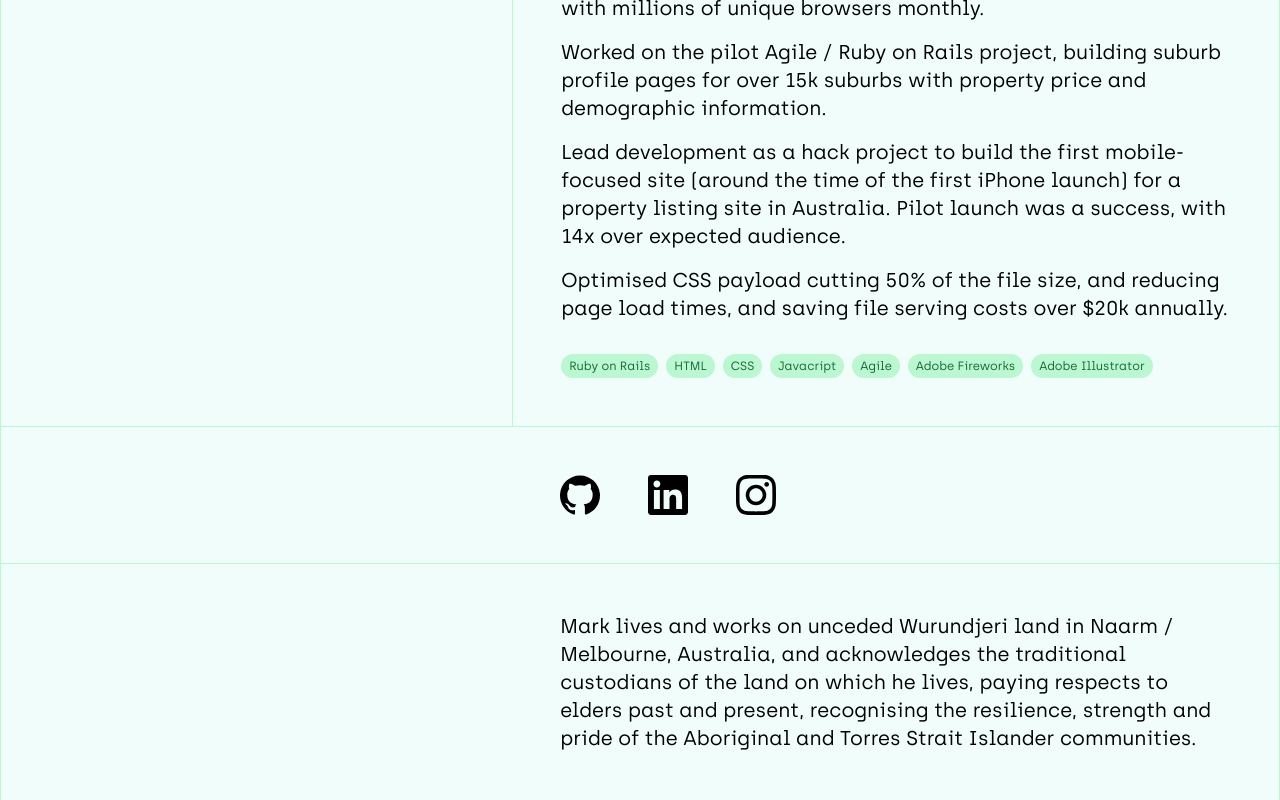
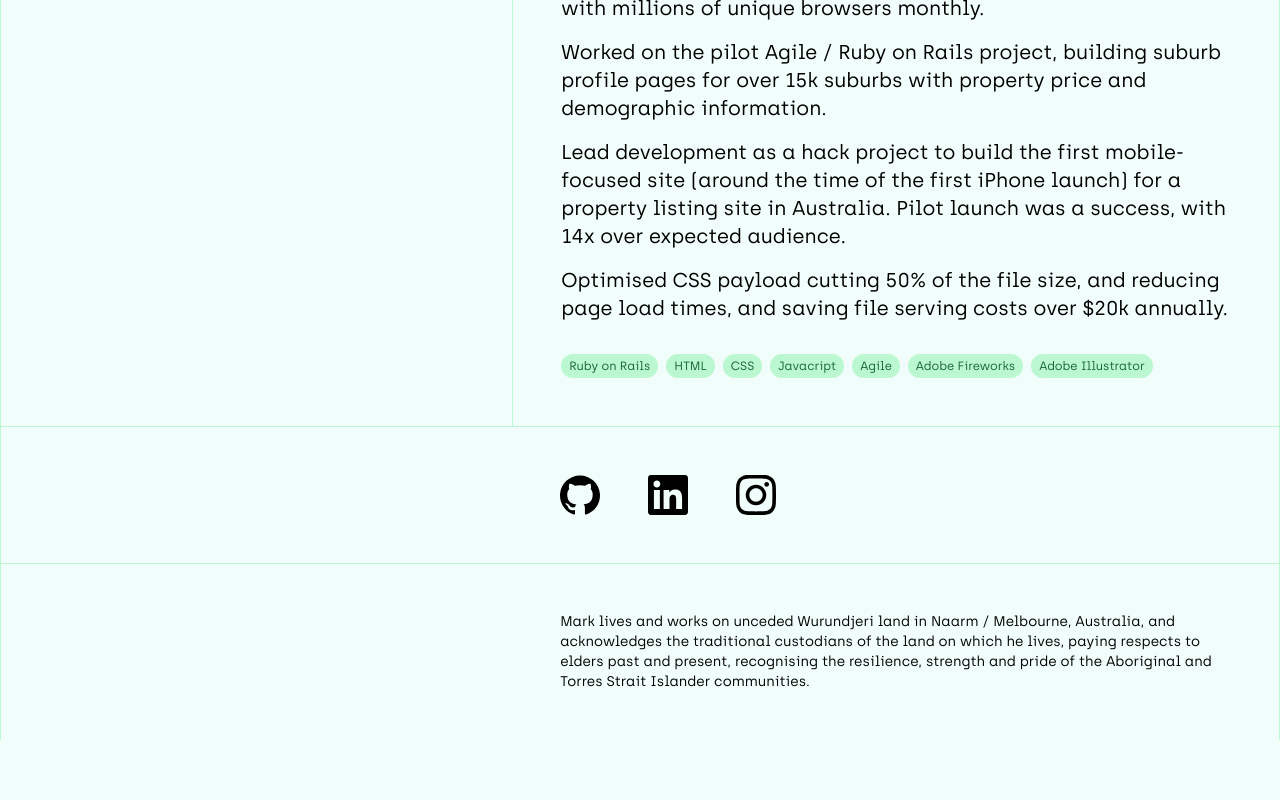
Before and after one commit to markcipolla/markcipolla.com, a Next.js app: page /cv in a window 1280 px wide. Shown: the part 5858-6658 px from the top of the page. After the commit the page ends 6598 px from the top, so only its background shows below. Built offline with nearby package versions, Linux system fonts and the light colour scheme.

Commit message:
Make acknowledgement smaller

```diff
--- a/src/components/Acknowledgement.tsx
+++ b/src/components/Acknowledgement.tsx
@@ -3,7 +3,7 @@ import { Block, Section } from "@/components";
 export const Acknowledgement = () => (
   <Section>
 
-    <Block columns={3} className="col-start-3">
+    <Block columns={3} className="col-start-3 text-sm">
       <p>
         Mark lives and works on unceded Wurundjeri land in Naarm / Melbourne,
         Australia, and acknowledges the traditional custodians of the land on which he lives,
```
